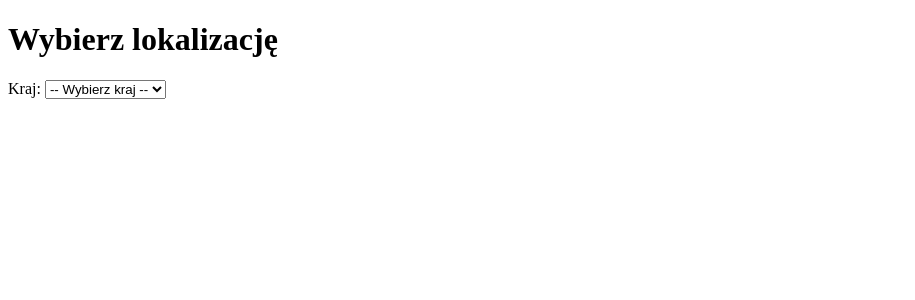
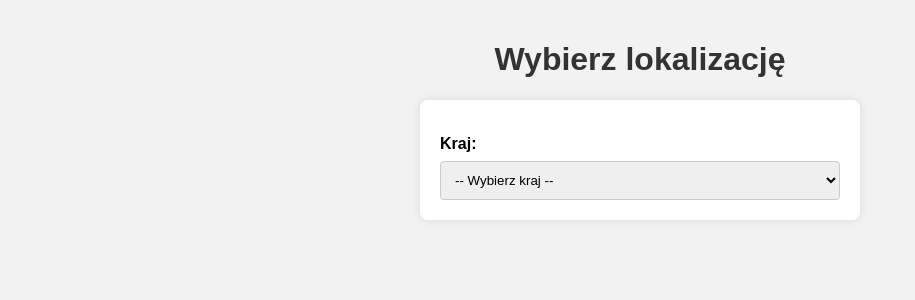
Before and after one commit to Esco808/PAwChO_ZAD1.3, a Flask app: page / in a window 1280 px wide. Shown: the top 300 px of the page, without its empty margins (0-915 px from the left). Run offline with Flask 3, Linux system fonts and the light colour scheme.

Commit message:
minor changes

```diff
--- a/app.py
+++ b/app.py
@@ -20,9 +20,10 @@ app = Flask(__name__)
 
 # Predefiniowana lista krajów i miast
 locations = {
-    "Polska": ["Warszawa", "Kraków", "Gdańsk"],
-    "Niemcy": ["Berlin", "Monachium", "Hamburg"],
-    "Francja": ["Paryż", "Lyon", "Marsylia"]
+    "Polska": ["Warszawa", "Kraków", "Gdańsk", "Lublin"],
+    "Niemcy": ["Berlin", "Monachium", "Hamburg", "Stuttgart"],
+    "Francja": ["Paryż", "Lyon", "Marsylia", "Nicea"],
+    "Hiszpania": ["Madryt", "Barcelona", "Sewilla", "Walencja"]
 }
 
 @app.route("/", methods=["GET", "POST"])
@@ -58,7 +59,7 @@ def index():
             else:
                 weather = {"error": "Nie udało się pobrać pogody"}
         else:
-            # Jeśli nie wybrano miasta, wyczyść dane pogodowe
+            # Jeśli nie wybrano kraju i miasta, wyczyść dane pogodowe
             weather = None
 
     return render_template("index.html",
--- /dev/null
+++ b/static/style.css
@@ -0,0 +1,55 @@
+body {
+    font-family: Arial, sans-serif;
+    background-color: #f2f2f2;
+    padding: 20px;
+    margin: 0;
+}
+
+h1 {
+    color: #333;
+    text-align: center;
+}
+
+form {
+    background-color: #fff;
+    padding: 20px;
+    margin: 0 auto;
+    max-width: 400px;
+    border-radius: 8px;
+    box-shadow: 0 0 10px rgba(0, 0, 0, 0.1);
+}
+
+label {
+    display: block;
+    margin-top: 15px;
+    font-weight: bold;
+}
+
+select, button {
+    width: 100%;
+    padding: 10px;
+    margin-top: 8px;
+    border-radius: 4px;
+    border: 1px solid #ccc;
+}
+
+button {
+    background-color: #007bff;
+    color: white;
+    border: none;
+    cursor: pointer;
+    margin-top: 20px;
+}
+
+button:hover {
+    background-color: #0056b3;
+}
+
+.weather-box {
+    margin: 20px auto;
+    max-width: 400px;
+    padding: 20px;
+    background-color: #e6f7ff;
+    border-left: 5px solid #007bff;
+    border-radius: 8px;
+}
--- a/templates/index.html
+++ b/templates/index.html
@@ -1,12 +1,12 @@
 <!DOCTYPE html>
 <html lang="pl">
-
 <head>
     <meta charset="UTF-8">
-    <title>Pogoda</title>
+    <title>Prognoza pogody</title>
+    <link rel="stylesheet" href="{{ url_for('static', filename='style.css') }}">
 </head>
+<body>
 
-<body>
 <h1>Wybierz lokalizację</h1>
 
 <form method="post">
@@ -20,10 +20,9 @@
         {% endfor %}
     </select>
 
-        <input type="hidden" name="previous_country" value="{{ selected_country }}">
+    <input type="hidden" name="previous_country" value="{{ previous_country }}">
 
     {% if selected_country %}
-            <br><br>
         <label for="city">Miasto:</label>
         <select name="city" id="city" required>
             {% for city in locations[selected_country] %}
@@ -38,6 +37,7 @@
 </form>
 
 {% if weather %}
+    <div class="weather-box">
         {% if weather.error %}
             <p style="color:red;">{{ weather.error }}</p>
         {% else %}
@@ -45,8 +45,8 @@
             <p>Temperatura: {{ weather.temperature }}°C</p>
             <p>Opis: {{ weather.description }}</p>
         {% endif %}
+    </div>
 {% endif %}
 
 </body>
-
 </html>
```
Also changed, not shown: 1 other file. Lines whose indentation alone changed are shown as unchanged.
